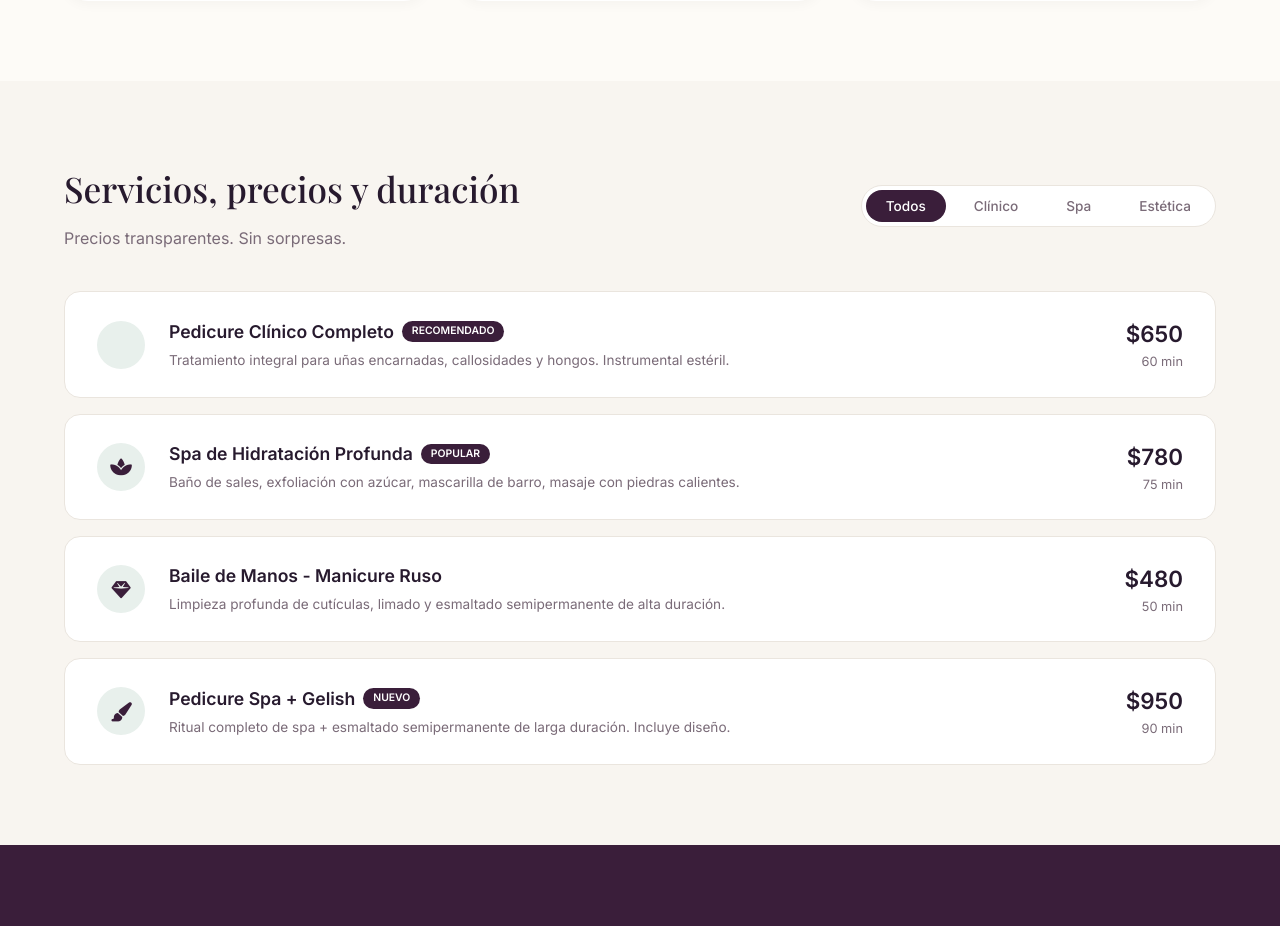
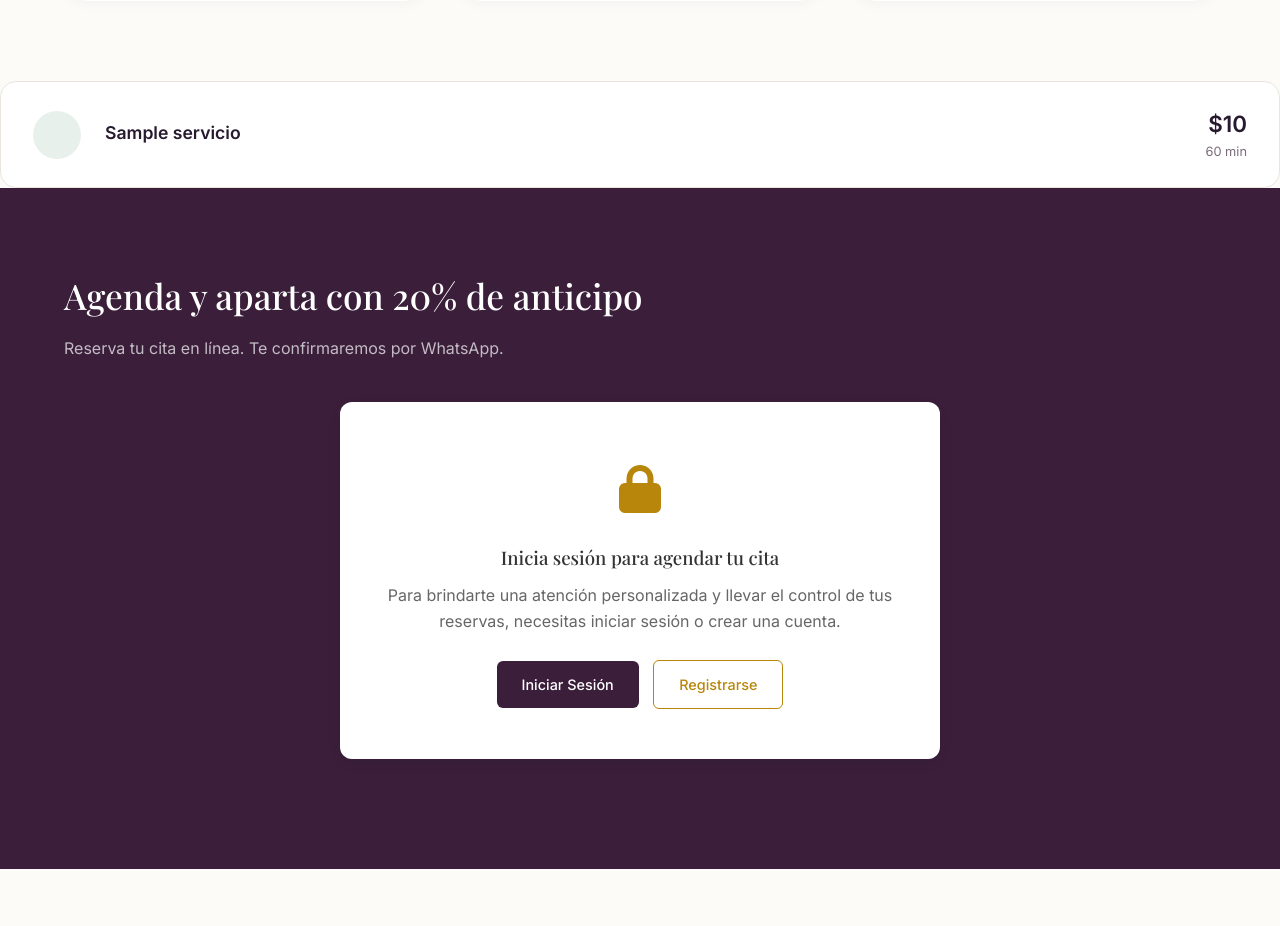
Before and after one commit to miguelguadarrama-ux/spa-cuidarte, a PHP site: page / in a window 1280 px wide. Shown: the part 1362-2288 px from the top of the page. Run offline with PHP 8.4, Linux system fonts and the light colour scheme; tables that the repository leaves empty hold one stand-in row (values such as "Sample post"); some libraries are stand-ins or nearby versions; some web fonts are replaced.

Commit message:
Update index.php

```diff
--- a/index.php
+++ b/index.php
@@ -141,85 +141,77 @@ include 'conexion.php';
     </div>
   </section>
 
-  <!-- Servicios y Precios -->
-  <section class="servicios" id="precios">
-    <div class="container">
-      <div class="servicios-header">
-        <div>
-          <h2>Servicios, precios y duración</h2>
-          <p style="color: var(--text-muted); margin-top: 8px;">Precios transparentes. Sin sorpresas.</p>
-        </div>
-        <div class="servicios-tabs" id="serviciosTabs">
-          <button class="active" data-filtro="todos">Todos</button>
-          <button data-filtro="clinico">Clínico</button>
-          <button data-filtro="spa">Spa</button>
-          <button data-filtro="estetica">Estética</button>
-        </div>
-      </div>
+  <div class="servicios-lista" id="serviciosLista">
+        <?php
+        require_once 'conexion.php';
 
-      <div class="servicios-lista" id="serviciosLista">
-        <!-- Servicio 1 -->
-        <div class="servicio-item" data-categoria="clinico" data-nombre="Pedicure Clínico Completo" data-precio="650" data-duracion="60 min">
-          <div class="servicio-info">
-            <div class="servicio-icon"><i class="fas fa-footprint"></i></div>
-            <div class="servicio-detalle">
-              <h3>Pedicure Clínico Completo <span class="servicio-badge">Recomendado</span></h3>
-              <p>Tratamiento integral para uñas encarnadas, callosidades y hongos. Instrumental estéril.</p>
+        try {
+          $stmtSrv = $conexion->query("SELECT * FROM servicios ORDER BY id_servicio DESC");
+          $serviciosBD = $stmtSrv->fetchAll(PDO::FETCH_ASSOC);
+        } catch (Exception $e) {
+          $serviciosBD = [];
+        }
+
+        if (empty($serviciosBD)):
+        ?>
+          <p style="color: var(--text-muted); text-align: center; padding: 20px;">
+            No hay servicios registrados todavía. Agrega uno desde tu panel de administrador.
+          </p>
+        <?php
+        else:
+          foreach ($serviciosBD as $srv):
+            $nombre = htmlspecialchars($srv['nombre'] ?? 'Servicio', ENT_QUOTES, 'UTF-8');
+            $descripcion = htmlspecialchars($srv['descripcion'] ?? '', ENT_QUOTES, 'UTF-8');
+
+            // Normalizar categoría para que coincida con los filtros: clinico, spa, estetica
+            $catRaw = strtolower(trim($srv['categoria'] ?? 'clinico'));
+            $catRaw = str_replace(['í'], ['i'], $catRaw);
+            $categoria = in_array($catRaw, ['clinico', 'spa', 'estetica']) ? $catRaw : 'clinico';
+
+            // Ícono según categoría
+            $icono = 'fa-spa';
+            if ($categoria === 'clinico') $icono = 'fa-footprint';
+            elseif ($categoria === 'estetica') $icono = 'fa-gem';
+
+            // Precio y duración
+            $precioNum = is_numeric($srv['precio'] ?? null) ? (float)$srv['precio'] : 0;
+            $precioFormateado = '$' . number_format($precioNum, ($precioNum == (int)$precioNum) ? 0 : 2, '.', ',');
+
+            $duracionRaw = trim((string)($srv['duracion'] ?? '60'));
+            $duracionTexto = (stripos($duracionRaw, 'min') !== false) ? $duracionRaw : ($duracionRaw . ' min');
+
+            // Badge opcional si existe columna etiqueta o badge
+            $badge = htmlspecialchars($srv['etiqueta'] ?? ($srv['badge'] ?? ''), ENT_QUOTES, 'UTF-8');
+        ?>
+          <div class="servicio-item"
+               data-categoria="<?= htmlspecialchars($categoria, ENT_QUOTES, 'UTF-8') ?>"
+               data-nombre="<?= $nombre ?>"
+               data-precio="<?= htmlspecialchars((string)$precioNum, ENT_QUOTES, 'UTF-8') ?>"
+               data-duracion="<?= htmlspecialchars($duracionTexto, ENT_QUOTES, 'UTF-8') ?>">
+            <div class="servicio-info">
+              <div class="servicio-icon"><i class="fas <?= $icono ?>"></i></div>
+              <div class="servicio-detalle">
+                <h3>
+                  <?= $nombre ?>
+                  <?php if (!empty($badge)): ?>
+                    <span class="servicio-badge"><?= $badge ?></span>
+                  <?php endif; ?>
+                </h3>
+                <?php if (!empty($descripcion)): ?>
+                  <p><?= $descripcion ?></p>
+                <?php endif; ?>
+              </div>
+            </div>
+            <div class="servicio-precio">
+              <span class="precio"><?= $precioFormateado ?></span>
+              <span class="duracion"><?= htmlspecialchars($duracionTexto, ENT_QUOTES, 'UTF-8') ?></span>
             </div>
           </div>
-          <div class="servicio-precio">
-            <span class="precio">$650</span>
-            <span class="duracion">60 min</span>
-          </div>
-        </div>
-
-        <!-- Servicio 2 -->
-        <div class="servicio-item" data-categoria="spa" data-nombre="Spa de Hidratación Profunda" data-precio="780" data-duracion="75 min">
-          <div class="servicio-info">
-            <div class="servicio-icon"><i class="fas fa-spa"></i></div>
-            <div class="servicio-detalle">
-              <h3>Spa de Hidratación Profunda <span class="servicio-badge">Popular</span></h3>
-              <p>Baño de sales, exfoliación con azúcar, mascarilla de barro, masaje con piedras calientes.</p>
-            </div>
-          </div>
-          <div class="servicio-precio">
-            <span class="precio">$780</span>
-            <span class="duracion">75 min</span>
-          </div>
-        </div>
-
-        <!-- Servicio 3 -->
-        <div class="servicio-item" data-categoria="estetica" data-nombre="Baile de Manos - Manicure Ruso" data-precio="480" data-duracion="50 min">
-          <div class="servicio-info">
-            <div class="servicio-icon"><i class="fas fa-gem"></i></div>
-            <div class="servicio-detalle">
-              <h3>Baile de Manos - Manicure Ruso</h3>
-              <p>Limpieza profunda de cutículas, limado y esmaltado semipermanente de alta duración.</p>
-            </div>
-          </div>
-          <div class="servicio-precio">
-            <span class="precio">$480</span>
-            <span class="duracion">50 min</span>
-          </div>
-        </div>
-
-        <!-- Servicio 4 -->
-        <div class="servicio-item" data-categoria="estetica" data-nombre="Pedicure Spa + Gelish" data-precio="950" data-duracion="90 min">
-          <div class="servicio-info">
-            <div class="servicio-icon"><i class="fas fa-paint-brush"></i></div>
-            <div class="servicio-detalle">
-              <h3>Pedicure Spa + Gelish <span class="servicio-badge">Nuevo</span></h3>
-              <p>Ritual completo de spa + esmaltado semipermanente de larga duración. Incluye diseño.</p>
-            </div>
-          </div>
-          <div class="servicio-precio">
-            <span class="precio">$950</span>
-            <span class="duracion">90 min</span>
-          </div>
-        </div>
+        <?php
+          endforeach;
+        endif;
+        ?>
       </div>
-    </div>
-  </section>
 
   <!-- Agendamiento -->
   <section class="agendamiento" id="citas">
```
